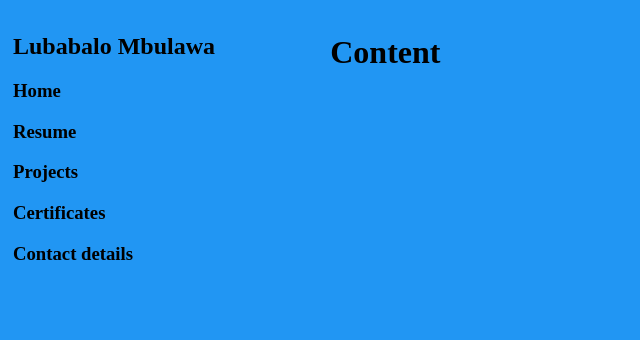
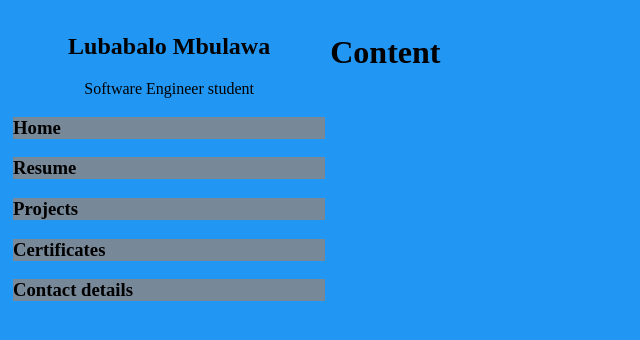
Before and after one commit to Mbulawa-Lubabalo/Portfolio, a plain HTML site: page index.html in a window 1280 px wide. Shown: the whole page, without its empty margins (0-640 px from the left). Drawn offline with Linux system fonts and the light colour scheme.

Commit message:
added a folder for icons

```diff
--- a/index.html
+++ b/index.html
@@ -11,14 +11,15 @@
     <header class="Header">
         <div class="Name">
             <h2>Lubabalo Mbulawa</h2>
+            <p>Software Engineer student</p>
         </div>
 
-        <div class="Links">
-            <h3>Home</h3>
-            <h3>Resume</h3>
-            <h3>Projects</h3>
-            <h3>Certificates</h3>
-            <h3>Contact details</h3>
+        <div class="Menu">
+            <h3 id="menuItem">Home</h3>
+            <h3 id="menuItem">Resume</h3>
+            <h3 id="menuItem">Projects</h3>
+            <h3 id="menuItem">Certificates</h3>
+            <h3 id="menuItem">Contact details</h3>
         </div>
     </header>
 
--- a/styles.css
+++ b/styles.css
@@ -8,3 +8,11 @@
   background-color: #2196F3;
   padding: 5px;
 }
+
+.container > header div.Name {
+    text-align: center;
+}
+
+.container > header div.Menu #menuItem {
+  background-color: lightslategray;
+}
```
Also changed, not shown: Icons/certificatesIcon.jpg (added), Icons/contactIcon.png (added), Icons/homeIcon.png (added), Icons/projectsIcon.png (added), Icons/resumeIcon.png (added).
